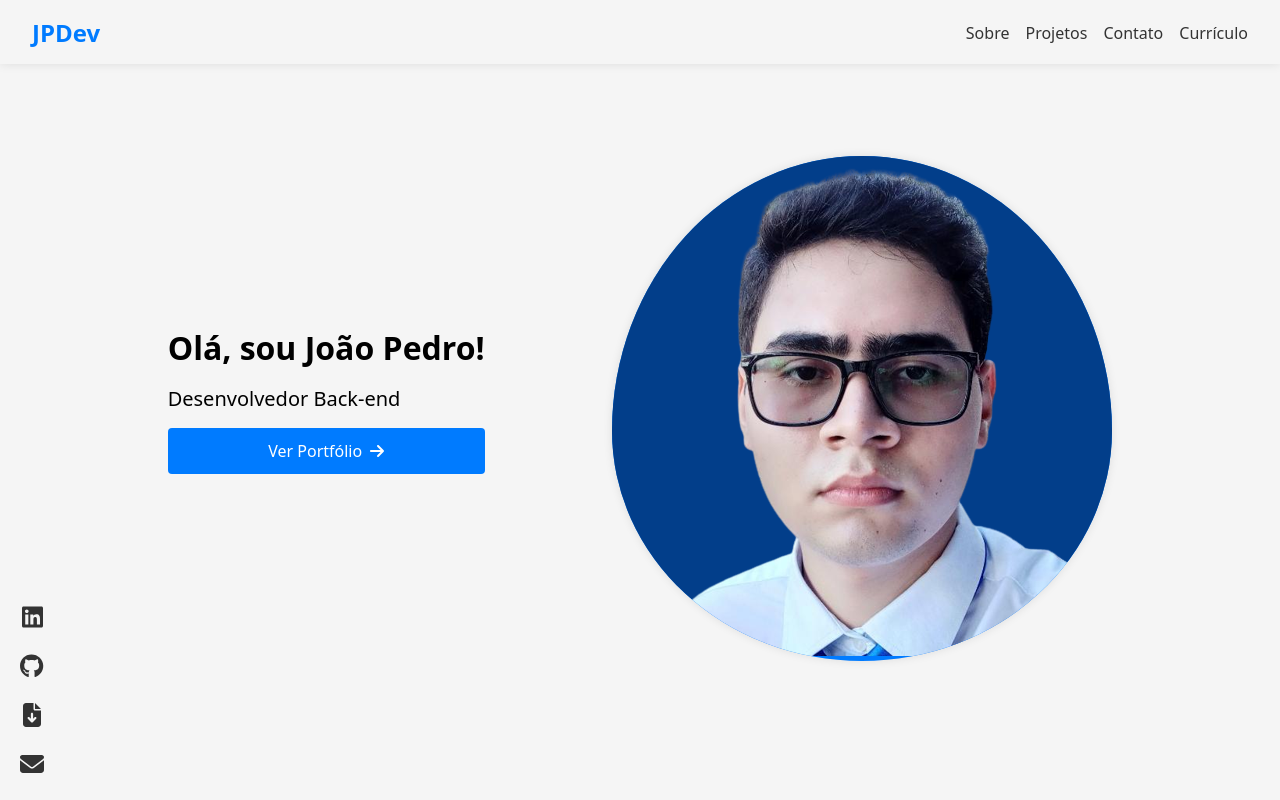
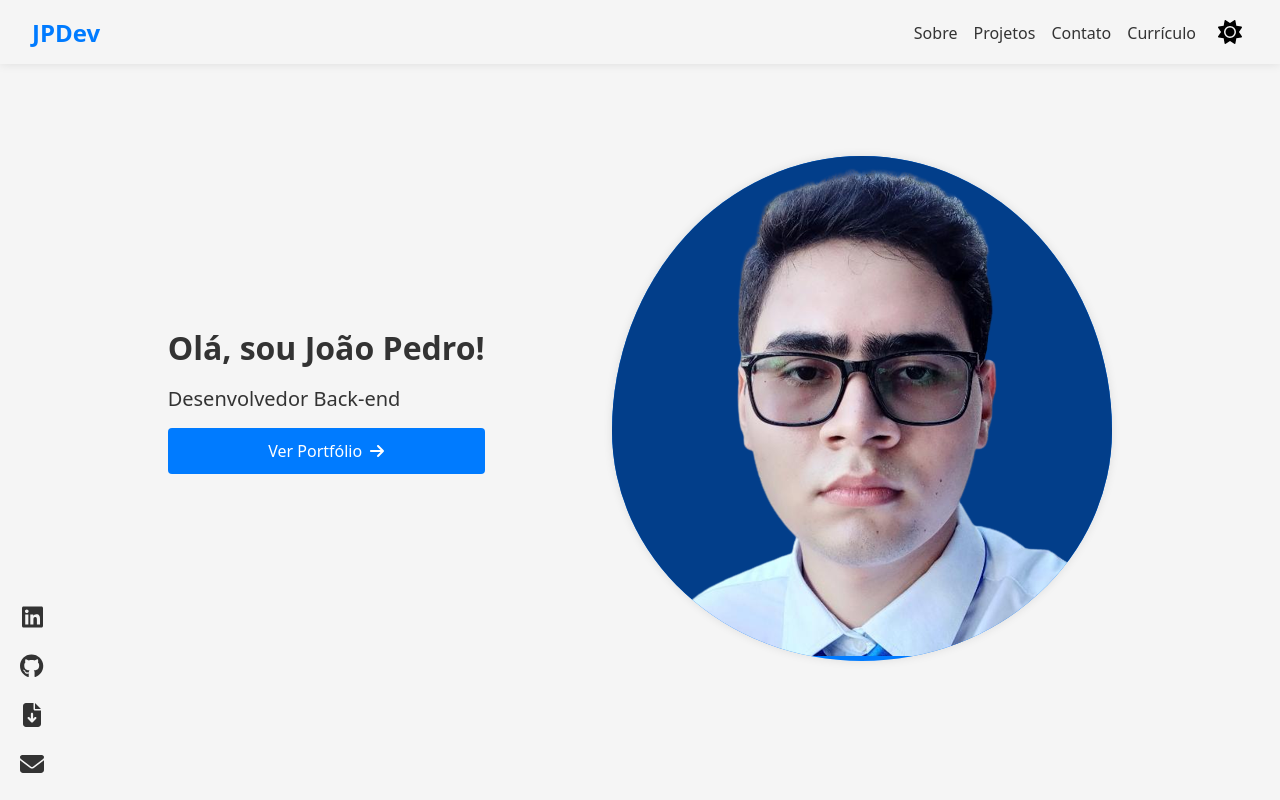
Before and after one commit to joaopedrodevl/joaopedrodevl.github.io, an Angular app: page / in a window 1280 px wide. Shown: the top 800 px of the page. Built offline with nearby package versions, Linux system fonts and the light colour scheme.

Commit message:
add:Theme dark and light

```diff
--- a/src/app/components/about/about.component.css
+++ b/src/app/components/about/about.component.css
@@ -32,7 +32,7 @@
   margin-top: 1rem;
   padding: 0.5rem 1rem;
   background-color: var(--tertiary-color);
-  color: var(--primary-color);
+  color: var(--button-font-color);
   border: none;
   cursor: pointer;
   transition: 0.3s;
@@ -43,7 +43,7 @@
 }
 
 .about__content__button:hover {
-  background-color: var(--secondary-color);
+  background-color: var(--button-color);
 }
 
 
--- a/src/app/components/about/about.component.ts
+++ b/src/app/components/about/about.component.ts
@@ -1,11 +1,11 @@
+import { NgOptimizedImage } from '@angular/common';
 import { Component } from '@angular/core';
 import { FontAwesomeModule } from '@fortawesome/angular-fontawesome';
-import { faAngular, faDocker, faGit, faNodeJs, faPython } from '@fortawesome/free-brands-svg-icons';
 
 @Component({
   selector: 'app-about',
   standalone: true,
-  imports: [FontAwesomeModule],
+  imports: [FontAwesomeModule, NgOptimizedImage],
   templateUrl: './about.component.html',
   styleUrl: './about.component.css'
 })
--- a/src/app/components/footer/footer.component.css
+++ b/src/app/components/footer/footer.component.css
@@ -1,5 +1,4 @@
 .footer {
-  background-color: #f8f9fa;
   padding: 20px 0;
   text-align: center;
   width: 100%;
@@ -7,4 +6,5 @@
   left: 0;
   right: 0;
   z-index: 1000;
+  color: var(--font-main-color);
 }
--- a/src/app/components/header/header.component.css
+++ b/src/app/components/header/header.component.css
@@ -26,6 +26,15 @@ a {
     font-size: 1.5rem;
     font-weight: 700;
     color: var(--tertiary-color);
+}
+
+.button__theme {
+    background-color: transparent;
+    border: none;
+    cursor: pointer;
+    font-size: 1.5rem;
+    color: var(--font-main-color);
+  transition: var(--transition);
 }
 
 .nav__hamburger {
--- a/src/app/components/header/header.component.html
+++ b/src/app/components/header/header.component.html
@@ -1,7 +1,11 @@
 <header class="header">
   <nav class="nav">
     <a class="nav__logo" href="#home">JPDev</a>
-    <button class="nav__hamburger" [ngClass]="{ 'nav__hamburger--open' : isMenuOpen }" (click)="toggleMenu()">
+    <button
+      class="nav__hamburger"
+      [ngClass]="{ 'nav__hamburger--open': isMenuOpen }"
+      (click)="toggleMenu()"
+    >
       <span></span>
       <span></span>
       <span></span>
@@ -14,11 +18,20 @@
         <a class="nav__link" href="#projects">Projetos</a>
       </li>
       <li class="nav__item">
-        <a class="nav__link" href="mailto:jpedro.dev@proton.me?subject=Contato&body=Interesse em contato agendado.">Contato</a>
+        <a
+          class="nav__link"
+          href="mailto:jpedro.dev@proton.me?subject=Contato&body=Interesse em contato agendado."
+          >Contato</a
+        >
       </li>
       <li class="nav__item">
         <a class="nav__link" href="curriculo.pdf">Currículo</a>
       </li>
+      <li class="nav__item">
+        <button class="nav__link button__theme" (click)="toggleTheme()" [title]="isDarkTheme ? 'Ir para dia' : 'Ir para noite'">
+          <fa-icon [icon]="isDarkTheme ? faMoon : faSun"></fa-icon>
+        </button>
+      </li>
     </ul>
   </nav>
 </header>
--- a/src/app/components/header/header.component.ts
+++ b/src/app/components/header/header.component.ts
@@ -1,17 +1,27 @@
 import { CommonModule } from '@angular/common';
 import { Component } from '@angular/core';
+import { FontAwesomeModule } from '@fortawesome/angular-fontawesome';
+import { faMoon, faSun } from '@fortawesome/free-solid-svg-icons';
 
 @Component({
   selector: 'app-header',
   standalone: true,
-  imports: [CommonModule],
+  imports: [CommonModule, FontAwesomeModule],
   templateUrl: './header.component.html',
   styleUrl: './header.component.css'
 })
 export class HeaderComponent {
   isMenuOpen = false;
+  faMoon = faMoon;
+  faSun = faSun;
+  isDarkTheme = false;
 
   toggleMenu() {
     this.isMenuOpen = !this.isMenuOpen;
   }
+
+  toggleTheme() {
+    this.isDarkTheme = !this.isDarkTheme;
+    document.body.classList.toggle('dark-theme');
+  }
 }
--- a/src/app/components/home/home.component.css
+++ b/src/app/components/home/home.component.css
@@ -17,11 +17,13 @@
 .home__content h1 {
   font-size: 1.5rem;
   margin-bottom: 1rem;
+  color: var(--secondary-color);
 }
 
 .home__content p {
   font-size: 1rem;
   margin-bottom: 1rem;
+  color: var(--secondary-color);
 }
 
 .home__content a {
@@ -38,7 +40,7 @@
 }
 
 .home__content a:hover {
-  background-color: var(--dark-color);
+  background-color: var(--button-color);
 }
 
 .fa-icon-arrow {
--- a/src/app/components/projects-list/projects-list.component.css
+++ b/src/app/components/projects-list/projects-list.component.css
@@ -4,7 +4,7 @@ section {
 
 a {
   text-decoration: none;
-  color: var(--primary-color);
+  color: var(--font-card-color);
 }
 
 /* Mobile first */
@@ -16,7 +16,7 @@ a {
   background-color: var(--tertiary-color);
   border-radius: 1rem;
 
-  color: var(--primary-color);
+  color: var(--font-card-color);
 
   padding: 1rem;
 
@@ -47,7 +47,7 @@ a {
 }
 
 a:hover{
-  color: var(--secondary-color);
+  color: var(--font-card-color-hover);
   transition: var(--transition);
 }
 
--- a/src/index.html
+++ b/src/index.html
@@ -20,7 +20,7 @@
   <meta property="og:site_name" content="JPDev">
   <link rel="icon" type="image/x-icon" href="favicon.ico">
 </head>
-<body>
+<body class="light-theme">
   <app-root></app-root>
 </body>
 </html>
--- a/src/styles.css
+++ b/src/styles.css
@@ -5,15 +5,15 @@
 }
 
 :root {
-  --primary-color: #f5f5f5;
-  --secondary-color: #333;
-  --tertiary-color: #007bff;
-  --quaternary-color: #6c757d;
+
+
+
+
   --success-color: #28a745;
   --danger-color: #dc3545;
   --warning-color: #ffc107;
   --info-color: #17a2b8;
-  --light-color: #f8f9fa;
+
   --dark-color: #343a40;
   --white-color: #fff;
   --black-color: #000;
@@ -29,9 +29,38 @@
 
 body {
   font-family: system-ui, -apple-system, BlinkMacSystemFont, 'Segoe UI', Roboto, Oxygen, Ubuntu, Cantarell, 'Open Sans', 'Helvetica Neue', sans-serif;
-  background-color: #f5f5f5;
+  background-color: var(--primary-color);
 }
 
 section {
   min-height: calc(100vh - 4rem);
 }
+
+/* Light Theme */
+.light-theme {
+  --primary-color: #f5f5f5;
+  --secondary-color: #333;
+  --tertiary-color: #007bff;
+  --quaternary-color: #007bff;
+  --font-main-color: #000;
+  --button-color: #333;
+  --button-font-color: #fff;
+  --font-card-color: #fff;
+  --font-card-color-hover: #333;
+
+  transition: var(--transition);
+}
+
+/* Dark Theme */
+.dark-theme {
+  --primary-color: #333;
+  --secondary-color: #f5f5f5;
+  --tertiary-color: #007bff;
+  --font-main-color: #f8f9fa;
+  --button-color: #0056b3;
+  --button-font-color: #fff;
+  --font-card-color: #fff;
+  --font-card-color-hover: #333;
+
+  transition: var(--transition);
+}
```
